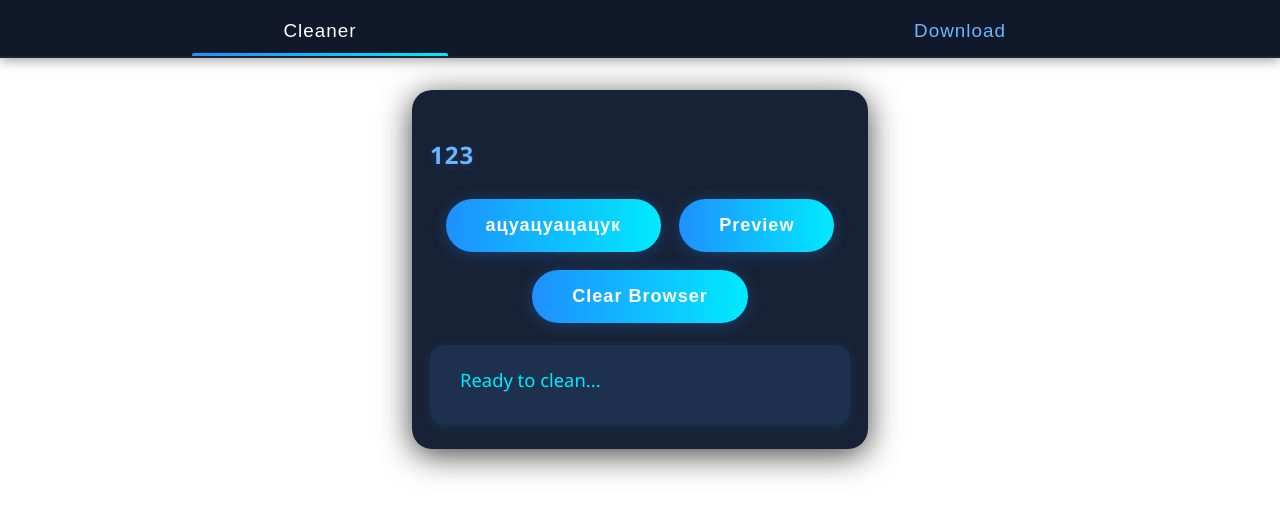
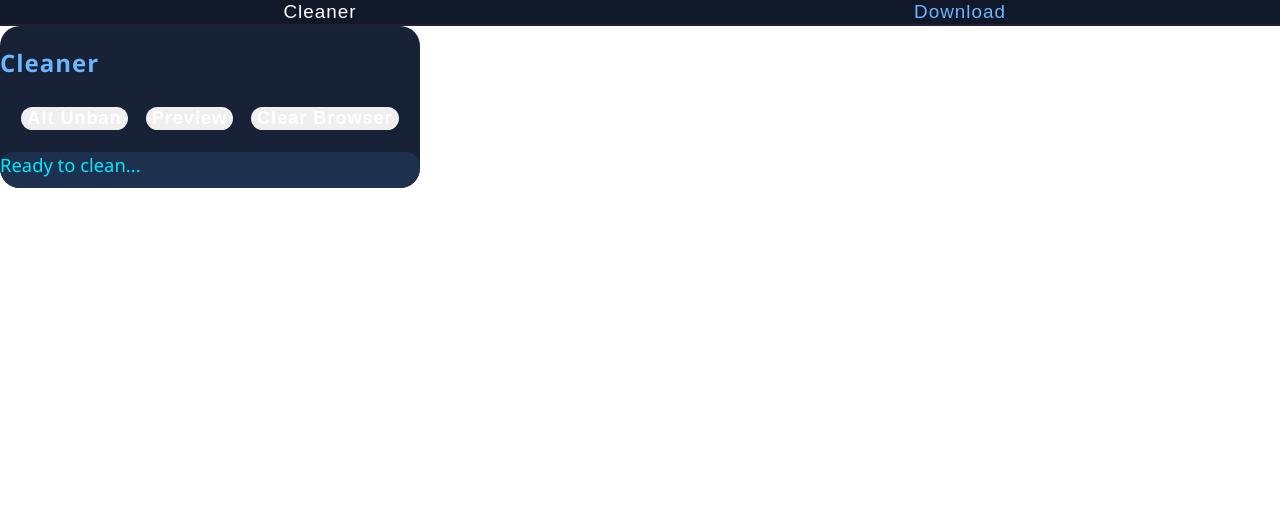
Before and after one commit to NAta4333/helloworld, a website: page index.html in a window 1280 px wide. Drawn offline with Linux system fonts and the light colour scheme.

Commit message:
Update index.html

```diff
--- a/index.html
+++ b/index.html
@@ -5,47 +5,37 @@
     <title>Cosmic Cleaner</title>
     <style>
         body {
-            /* min-height: 100vh; */ /* убрать или заменить на height: 100vh; */
-            height: 100vh;
-            overflow: hidden;
             background: linear-gradient(135deg, #0a0f1a0%, #1a233a100%);
             color: #e0e6f0;
             font-family: 'Segoe UI', Arial, sans-serif;
             margin:0;
             padding:0;
-        }
-
-        .tab-content {
-            /* уменьшить padding и margin */
-            margin: 32px auto 0 auto;
-            padding: 28px 18px 24px 18px;
-            max-width: 420px;
-            overflow-y: auto;
-            max-height: calc(100vh - 120px);
+            height:100vh;
+            overflow: hidden;
         }
 
         .tabs {
             display: flex;
             justify-content: center;
             background: #10182a;
-            box-shadow: 0 2px 12px #0006;
-            border-bottom: 2px solid #223;
+            box-shadow:02px12px #0006;
+            border-bottom:2px solid #223;
         }
 
         .tab {
-            flex: 1;
+            flex:1;
             text-align: center;
-            padding: 20px 0 14px 0;
+            padding:20px014px0;
             cursor: pointer;
-            font-size: 1.18em;
-            font-weight: 500;
+            font-size:1.18em;
+            font-weight:500;
             color: #6bb6ff;
             background: transparent;
             border: none;
             outline: none;
-            letter-spacing: 1px;
+            letter-spacing:1px;
             position: relative;
-            transition: color 0.2s;
+            transition: color0.2s;
         }
 
             .tab.active {
@@ -54,14 +44,14 @@
 
         .tab-indicator {
             position: absolute;
-            left: 50%;
-            bottom: 0;
-            width: 40%;
-            height: 3px;
-            background: linear-gradient(90deg, #1e90ff 0%, #00eaff 100%);
-            border-radius: 2px 2px 0 0;
+            left:50%;
+            bottom:0;
+            width:40%;
+            height:3px;
+            background: linear-gradient(90deg, #1e90ff0%, #00eaff100%);
+            border-radius:2px2px00;
             transform: translateX(-50%) scaleX(0);
-            transition: transform 0.3s;
+            transition: transform0.3s;
         }
 
         .tab.active .tab-indicator {
@@ -70,15 +60,15 @@
 
         .tab-content {
             display: none;
-            max-width: 420px;
-            margin: 32px auto 0 auto;
+            max-width:420px;
+            margin:32px auto0 auto;
             background: rgba(20,30,50,0.98);
-            border-radius: 20px;
-            box-shadow: 0 6px 32px #000b;
-            padding: 28px 18px 24px 18px;
-            animation: fadein 0.5s;
-            overflow-y: auto;
-            max-height: calc(100vh - 120px);
+            border-radius:20px;
+            box-shadow:06px32px #000b;
+            padding:28px18px24px18px;
+            animation: fadein0.5s;
+            overflow: hidden;
+            max-height: none;
         }
 
             .tab-content.active {
@@ -87,78 +77,78 @@
 
         @keyframes fadein {
             from {
-                opacity: 0;
+                opacity:0;
                 transform: translateY(30px);
             }
 
             to {
-                opacity: 1;
+                opacity:1;
                 transform: translateY(0);
             }
         }
 
         h2 {
             color: #6bb6ff;
-            margin-bottom: 28px;
-            letter-spacing: 1px;
-            text-shadow: 0 2px 8px #1e90ff33;
+            margin-bottom:28px;
+            letter-spacing:1px;
+            text-shadow:02px8px #1e90ff33;
         }
 
         .btn-row {
             display: flex;
             flex-wrap: wrap;
-            gap: 18px;
+            gap:18px;
             justify-content: center;
-            margin-bottom: 22px;
+            margin-bottom:22px;
         }
 
         .btn {
-            background: linear-gradient(90deg, #1e90ff 0%, #00eaff 100%);
+            background: linear-gradient(90deg, #1e90ff0%, #00eaff100%);
             color: #fff;
             border: none;
-            border-radius: 28px;
-            padding: 16px 40px;
-            font-size: 1.13em;
-            font-weight: 600;
+            border-radius:28px;
+            padding:16px40px;
+            font-size:1.13em;
+            font-weight:600;
             cursor: pointer;
-            box-shadow: 0 2px 16px #1e90ff44;
-            transition: background 0.2s, transform 0.15s, box-shadow 0.2s;
+            box-shadow:02px16px #1e90ff44;
+            transition: background0.2s, transform0.15s, box-shadow0.2s;
             outline: none;
-            letter-spacing: 1px;
+            letter-spacing:1px;
         }
 
             .btn:hover, .btn:focus {
-                background: linear-gradient(90deg, #00eaff 0%, #1e90ff 100%);
+                background: linear-gradient(90deg, #00eaff0%, #1e90ff100%);
                 transform: translateY(-2px) scale(1.05);
-                box-shadow: 0 8px 32px #00eaff55;
+                box-shadow:08px32px #00eaff55;
             }
 
         #result {
             background: rgba(30,50,80,0.95);
-            border-radius: 14px;
-            padding: 22px 30px;
-            font-size: 1.15em;
+            border-radius:14px;
+            padding:22px30px;
+            font-size:1.15em;
             color: #00eaff;
-            margin-top: 22px;
-            min-height: 36px;
-            box-shadow: 0 2px 12px #1e90ff22;
-            transition: background 0.3s, color 0.3s;
+            margin-top:22px;
+            min-height:36px;
+            box-shadow:02px12px #1e90ff22;
+            transition: background0.3s, color0.3s;
             word-break: break-word;
         }
 
         .download-link {
             display: inline-block;
-            margin-top: 28px;
-            font-size: 1.13em;
+            margin-top:28px;
+            font-size:1.13em;
             color: #00eaff;
             text-decoration: none;
-            border-bottom: 1px dashed #00eaff;
-            transition: color 0.2s, border-bottom 0.2s;
+            border-bottom:1px dashed #00eaff;
+            transition: color0.2s, border-bottom0.2s;
         }
 
             .download-link:hover {
                 color: #1e90ff;
-                border-bottom: 1px solid #1e90ff;
+                border-bottom:1px solid #1e90ff;
             }
     </style>
     <script>
@@ -199,9 +189,9 @@
         </button>
     </div>
     <div class="tab-content active" id="tab-cleaner">
-        <h2>123</h2>
+        <h2>Cleaner</h2>
         <div class="btn-row">
-            <button class="btn" onclick="send('altUnban')">ацуацуацацук</button>
+            <button class="btn" onclick="send('altUnban')">Alt Unban</button>
             <button class="btn" onclick="send('altPreview')">Preview</button>
             <button class="btn" onclick="send('clearBrowser')">Clear Browser</button>
         </div>
```
